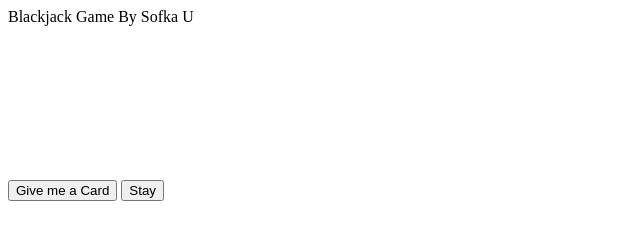
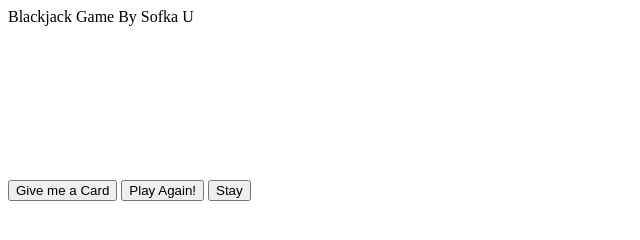
Before and after one commit to DavsRC/BlackJackJsHtmlGrafico, a plain HTML site: page index.html in a window 1280 px wide. Shown: the whole page, without its empty margins (0-640 px from the left). Drawn offline with Linux system fonts and the light colour scheme.

Commit message:
Reload Method

```diff
--- a/index.html
+++ b/index.html
@@ -13,7 +13,7 @@
 		<div id="canvasDiv"><canvas id="canvas"></canvas></div>
 		<div id="botones">
 			<input type="button" value="Give me a Card" onclick="askForCard()" id="giveMe" class="button" >
-
+            <input type="button" value="Play Again!" id="reset" onclick="playagain()" >
             <input type="button" value="Stay" onclick="stay()" id="stay" class="button" >
 		</div>
 		<div id="info"></div>
--- a/js/blackjack.js
+++ b/js/blackjack.js
@@ -46,3 +46,8 @@ function stay() {
 		info.innerHTML += "<br><b>You've won!!!</b>";
 	}
 }
+
+//Reload the page
+function playagain() {
+	location.reload(true);
+}
```
